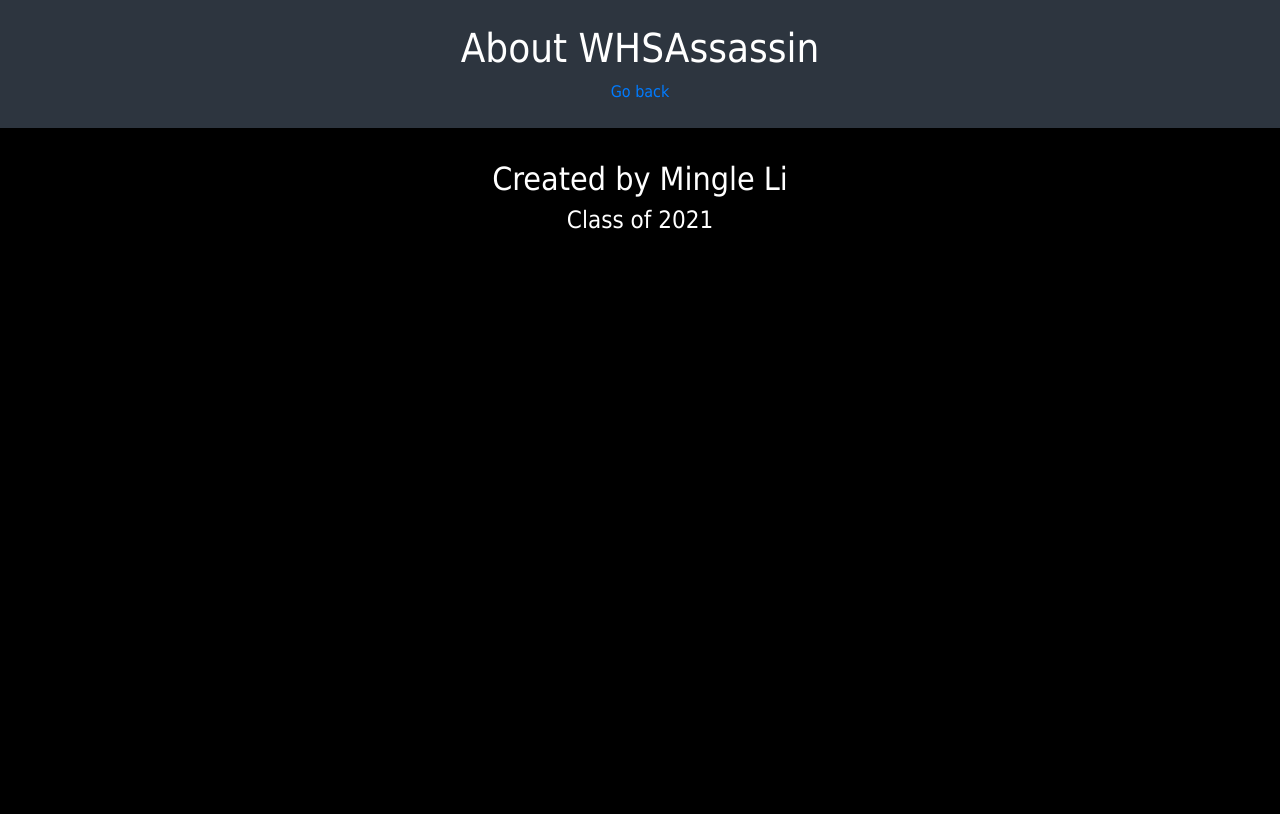
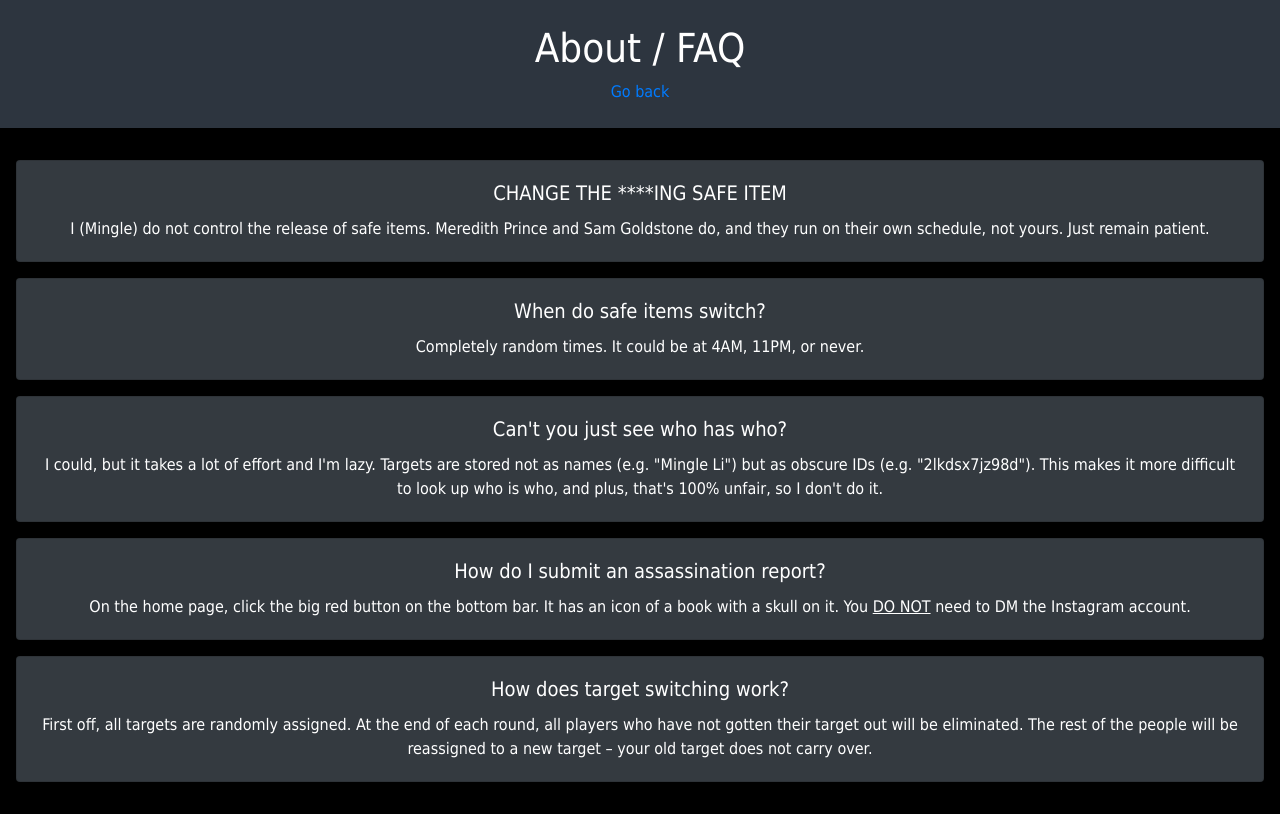
Before and after one commit to minglethepringle/WHSAssassin, a React (Create React App) app: page /about in a window 1280 px wide. Built offline with nearby package versions, Linux system fonts and the light colour scheme; no server answers; the database is empty; sample sign-in values are in the browser's storage; a web font is replaced by a local one.

Commit message:
Added FAQ

```diff
--- a/src/components/about/AboutPage.js
+++ b/src/components/about/AboutPage.js
@@ -1,16 +1,57 @@
 import { Link } from "react-router-dom";
+import { Card } from "react-bootstrap";
 
 const AboutPage = () => {
     return <>
         <div className="homepage-header text-center flex-row p-4 mb-3">
-            <h1>About WHSAssassin</h1>
+            <h1>About / FAQ</h1>
             <Link to="/" className="w-100 center text-center">Go back</Link>
         </div>
         <div className="p-3 text-center">
+            <Card className="bg-dark text-white w-100 mb-3">
+                <Card.Body>
+                    <Card.Title>CHANGE THE ****ING SAFE ITEM</Card.Title>
+                    <Card.Text>
+                    I (Mingle) do not control the release of safe items. Meredith Prince and Sam Goldstone do, and they run on their own schedule, not yours. Just remain patient.
+                    </Card.Text>
+                </Card.Body>
+            </Card>
 
+            <Card className="bg-dark text-white w-100 mb-3">
+                <Card.Body>
+                    <Card.Title>When do safe items switch?</Card.Title>
+                    <Card.Text>
+                    Completely random times. It could be at 4AM, 11PM, or never.
+                    </Card.Text>
+                </Card.Body>
+            </Card>
 
-            <h2>Created by Mingle Li</h2>
-            <h4>Class of 2021</h4>
+            <Card className="bg-dark text-white w-100 mb-3">
+                <Card.Body>
+                    <Card.Title>Can't you just see who has who?</Card.Title>
+                    <Card.Text>
+                    I could, but it takes a lot of effort and I'm lazy. Targets are stored not as names (e.g. "Mingle Li") but as obscure IDs (e.g. "2lkdsx7jz98d"). This makes it more difficult to look up who is who, and plus, that's 100% unfair, so I don't do it.
+                    </Card.Text>
+                </Card.Body>
+            </Card>
+
+            <Card className="bg-dark text-white w-100 mb-3">
+                <Card.Body>
+                    <Card.Title>How do I submit an assassination report?</Card.Title>
+                    <Card.Text>
+                    On the home page, click the big red button on the bottom bar. It has an icon of a book with a skull on it. You <u>DO NOT</u> need to DM the Instagram account.
+                    </Card.Text>
+                </Card.Body>
+            </Card>
+
+            <Card className="bg-dark text-white w-100 mb-3">
+                <Card.Body>
+                    <Card.Title>How does target switching work?</Card.Title>
+                    <Card.Text>
+                    First off, all targets are randomly assigned. At the end of each round, all players who have not gotten their target out will be eliminated. The rest of the people will be reassigned to a new target – your old target does not carry over.
+                    </Card.Text>
+                </Card.Body>
+            </Card>
         </div>
     </>;
 }
--- a/src/components/login/LoginPage.js
+++ b/src/components/login/LoginPage.js
@@ -35,10 +35,10 @@ class LoginPage extends Component {
 
             <div className="w-100 flex-center">
                 <div className="login-form">
-                    {this.state.showSignUp ? <SignUp/> : <SignIn/>}
-                    <div className="text-center mt-3">
+                    <SignIn/>
+                    {/* <div className="text-center mt-3">
                         <Button variant="link" onClick={this.toggleSignUp}>{this.state.showSignUp ? "Go back to login" : "Create an account"}</Button>
-                    </div>
+                    </div>   */}
 
                 </div>
 
```
